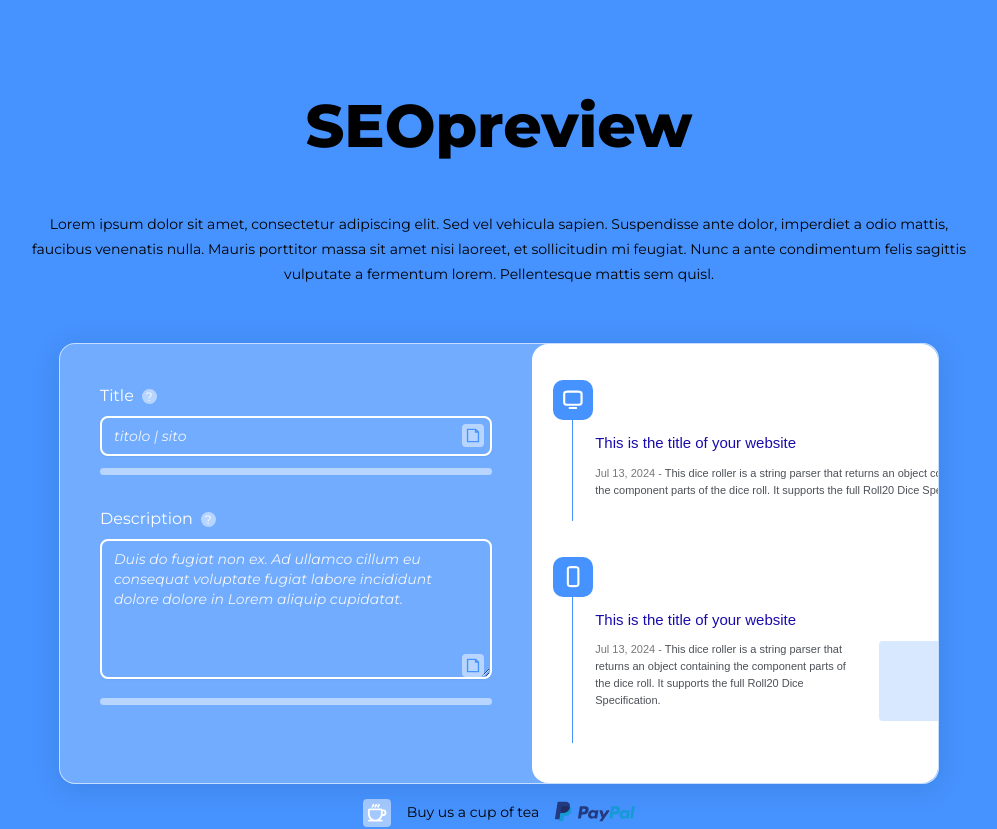
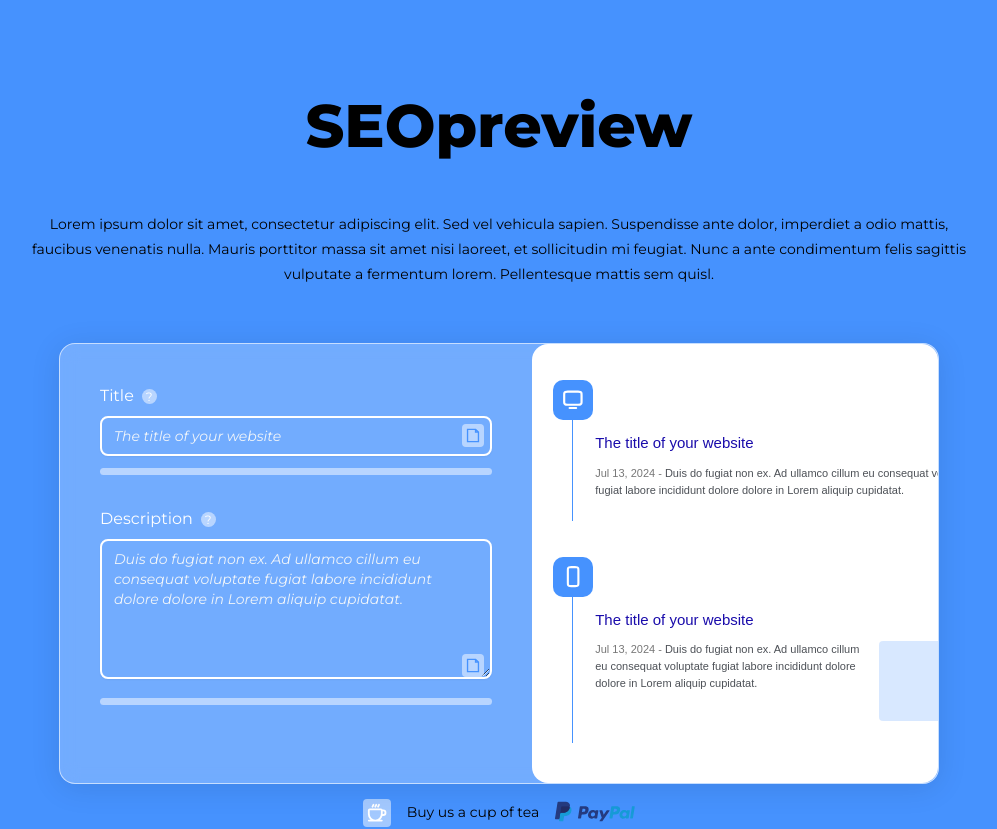
Before and after one commit to jacopo-derrico/SEO-preview, a Nuxt app: page / in a window 1280 px wide. Shown: the whole page, without its empty margins (141-1138 px from the left). Built offline with nearby package versions, Linux system fonts and the light colour scheme.

Commit message:
feat: text written in input shows up in preview card

```diff
--- a/components/FormCard.vue
+++ b/components/FormCard.vue
@@ -9,7 +9,7 @@
                     </div>
                 </span>
             </div>
-            <input ref="title" class="border-white text-sm leading-5 w-full py-2 px-3 border-2 text-white rounded-lg shadow-sm focus:outline-none focus:ring focus:border-white focus:ring-blue-500 bg-transparent placeholder:italic placeholder:text-slate-100" name="title" type="text" placeholder="titolo | sito" v-model="previewStore.titlePreview">
+            <input ref="title" class="border-white text-sm leading-5 w-full py-2 px-3 border-2 text-white rounded-lg shadow-sm focus:outline-none focus:ring focus:border-white focus:ring-blue-500 bg-transparent placeholder:italic placeholder:text-slate-100" name="title" type="text" placeholder="The title of your website" v-model="previewStore.titlePreview">
             <div class="h-[7px] bg-white/50 mt-3 rounded">
                 <div class="h-[7px] rounded" :class="titleBarColor" :style="{ width: previewStore.titlePreview.length > 0 && previewStore.titlePreview.length < 60 ? `calc(${(100 * previewStore.titlePreview.length) / 60}%)` : '100%' }"></div>
             </div>
--- a/components/PreviewCard.vue
+++ b/components/PreviewCard.vue
@@ -10,9 +10,9 @@
                     </svg>
                 </div>
                 <div class="overflow-scroll">
-                    <h3>This is the title of your website</h3>
+                    <h3>{{ previewStore.titlePreview || 'The title of your website'}}</h3>
                     <p>
-                        <span class="date">Jul 13, 2024 - </span>This dice roller is a string parser that returns an object containing the component parts of the dice roll. It supports the full Roll20 Dice Specification.
+                        <span class="date">Jul 13, 2024 - </span>{{ previewStore.descrPreview || 'Duis do fugiat non ex. Ad ullamco cillum eu consequat voluptate fugiat labore incididunt dolore dolore in Lorem aliquip cupidatat.'}}
                     </p>
                 </div>
             </div>
@@ -26,10 +26,10 @@
                             stroke="white" stroke-width="1.62963" stroke-linecap="round" stroke-linejoin="round" />
                     </svg>
                 </div>
-                <h3>This is the title of your website</h3>
+                <h3>{{ previewStore.titlePreview || 'The title of your website'}}</h3>
                 <div class="flex gap-4">
                     <p class="w-8/12">
-                        <span class="date">Jul 13, 2024 - </span>This dice roller is a string parser that returns an object containing the component parts of the dice roll. It supports the full Roll20 Dice Specification.
+                        <span class="date">Jul 13, 2024 - </span>{{ previewStore.descrPreview || 'Duis do fugiat non ex. Ad ullamco cillum eu consequat voluptate fugiat labore incididunt dolore dolore in Lorem aliquip cupidatat.'}}
                     </p>
                     <div class="bg-[#4692FE36] w-[80px] h-[80px] rounded">
 
@@ -40,7 +40,10 @@
     </div>
 </template>
 
-<script>
+<script setup>
+import { usePreviewStore } from '~/store/preview';
+
+const previewStore = usePreviewStore();
 
 </script>
 
```
